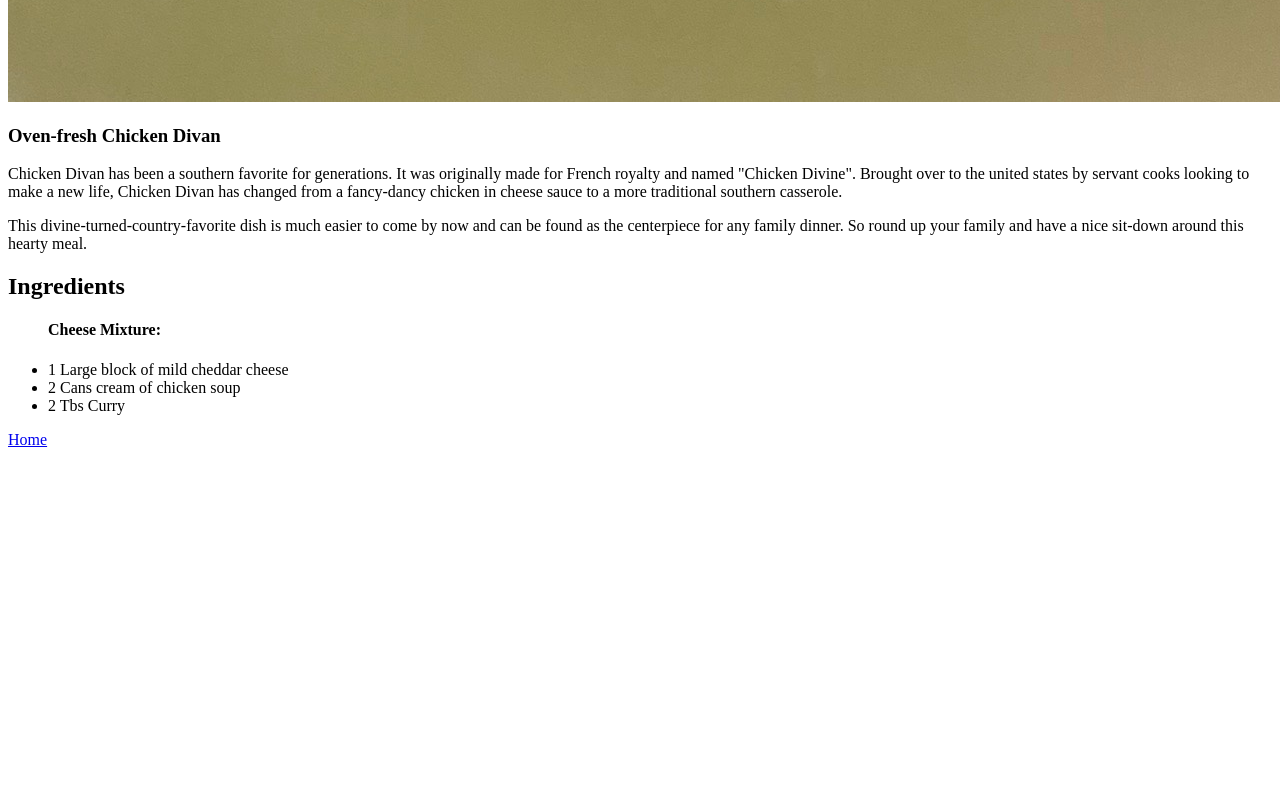
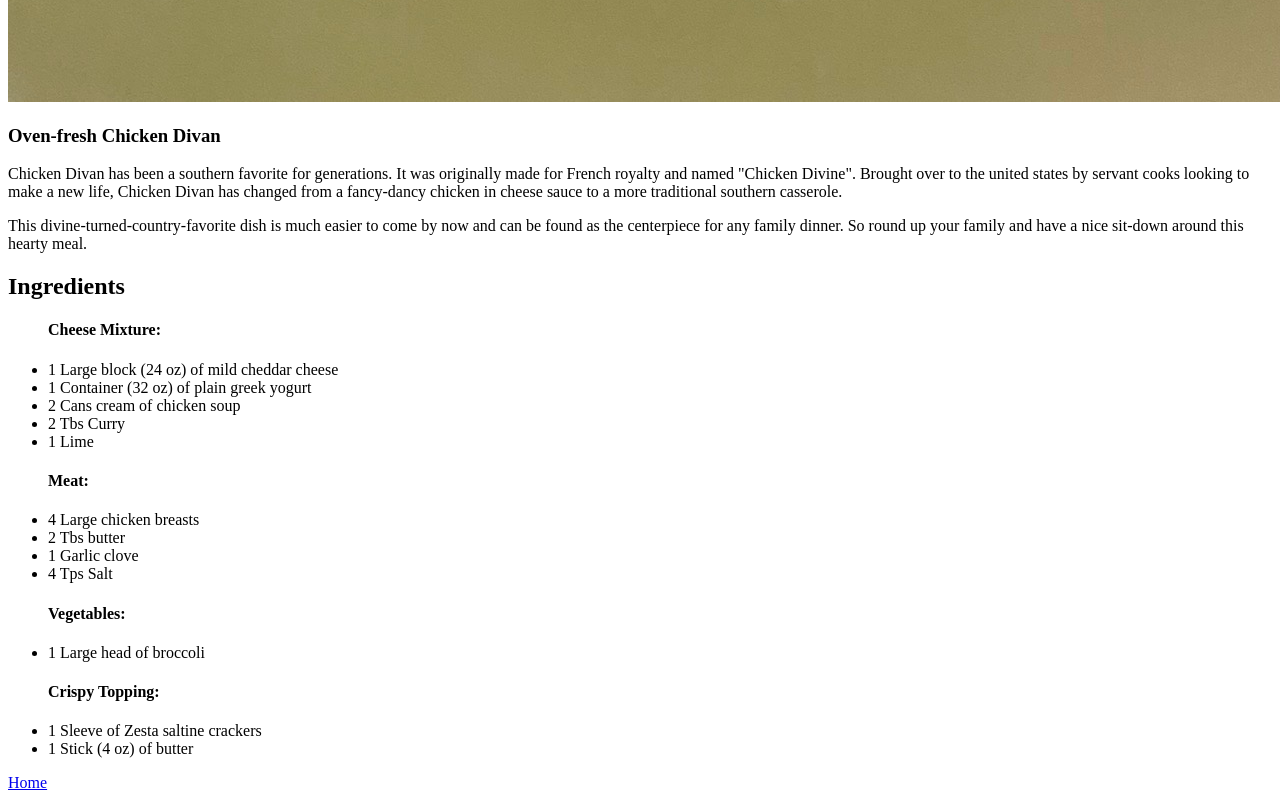
Before and after one commit to Laazarwolf/odin-recipes, a plain HTML site: page recipes/chickendivan.html in a window 1280 px wide. Shown: the part 2104-2904 px from the top of the page. Before the commit the page ends 2561 px from the top, so only its background shows below. Drawn offline with Linux system fonts and the light colour scheme.

```diff
--- a/recipes/chickendivan.html
+++ b/recipes/chickendivan.html
@@ -26,9 +26,25 @@
     <h2>Ingredients</h2>
     <ul>
         <h4>Cheese Mixture:</h4>
-        <li>1 Large block of mild cheddar cheese</li>
+        <li>1 Large block (24 oz) of mild cheddar cheese</li>
+        <li>1 Container (32 oz) of plain greek yogurt</li>
         <li>2 Cans cream of chicken soup</li>
         <li>2 Tbs Curry</li>
+        <li>1 Lime</li>
+
+        <h4>Meat:</h4>
+        <li>4 Large chicken breasts</li>
+        <li>2 Tbs butter</li>
+        <li>1 Garlic clove</li>
+        <li>4 Tps Salt</li>
+
+        <h4>Vegetables:</h4>
+        <li>1 Large head of broccoli</li>
+
+        <h4>Crispy Topping:</h4>
+        <li>1 Sleeve of Zesta saltine crackers</li>
+        <li>1 Stick (4 oz) of butter</li>
+
 
 
 
```
Also changed, not shown: recipes/lasagna.html (+2 -1 lines).
